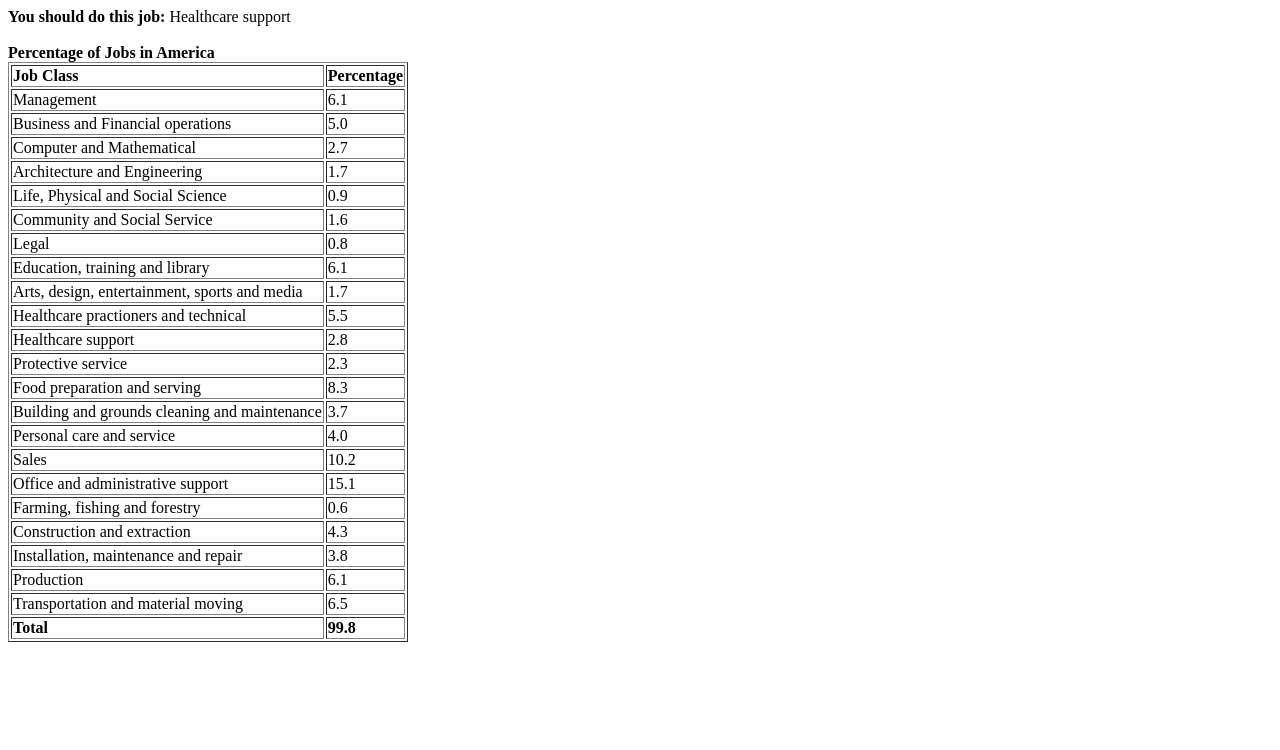
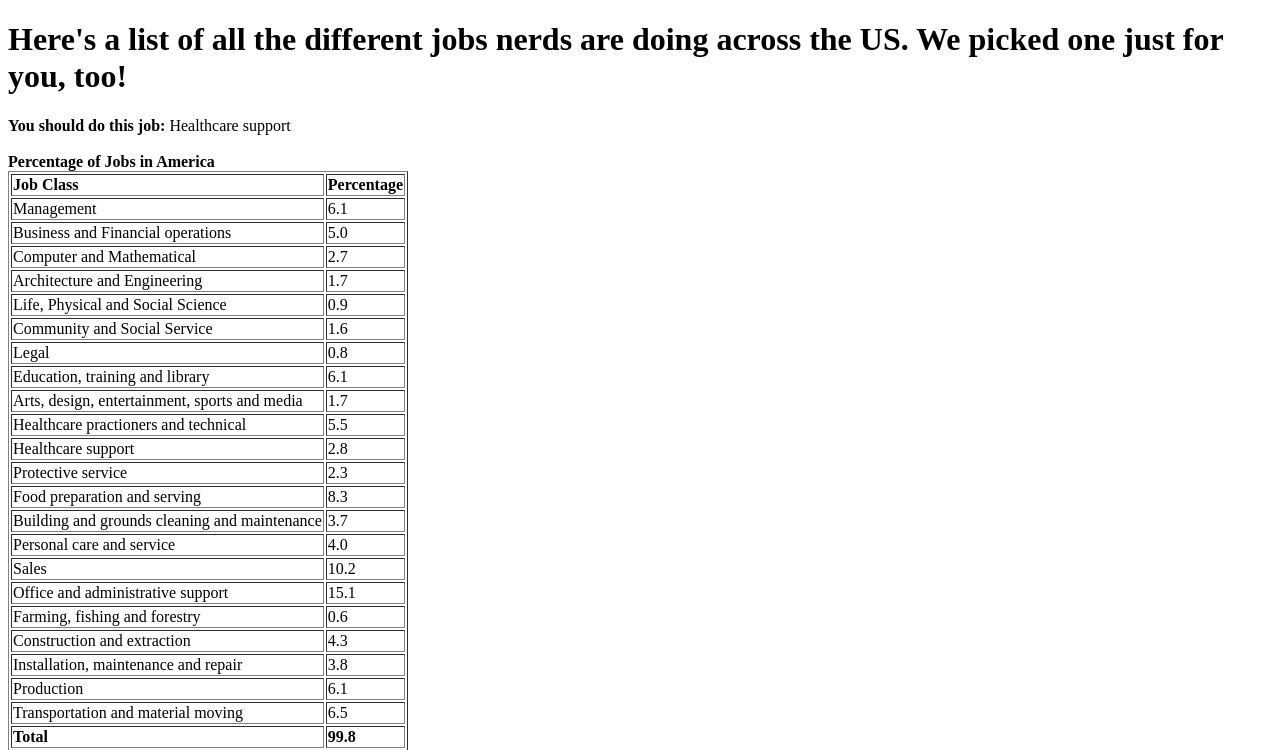
Before and after one commit to anotherLostKitten/tarkus, a Flask app: page /occupations in a window 1280 px wide. Shown: the top 750 px of the page. Run offline with Flask 2, Linux system fonts and the light colour scheme.

Commit message:
new and improved descriptive heading.

```diff
--- a/10_occupy_flask_st/templates/a.html
+++ b/10_occupy_flask_st/templates/a.html
@@ -4,6 +4,7 @@
     <title>Jobs in the United States</title>
   </head>
   <body>
+	  <h1>Here's a list of all the different jobs nerds are doing across the US. We picked one just for you, too!</h1>
     <b>You should do this job:</b> {{ result }}
     <br><br>
     <b>Percentage of Jobs in America</b>
```
